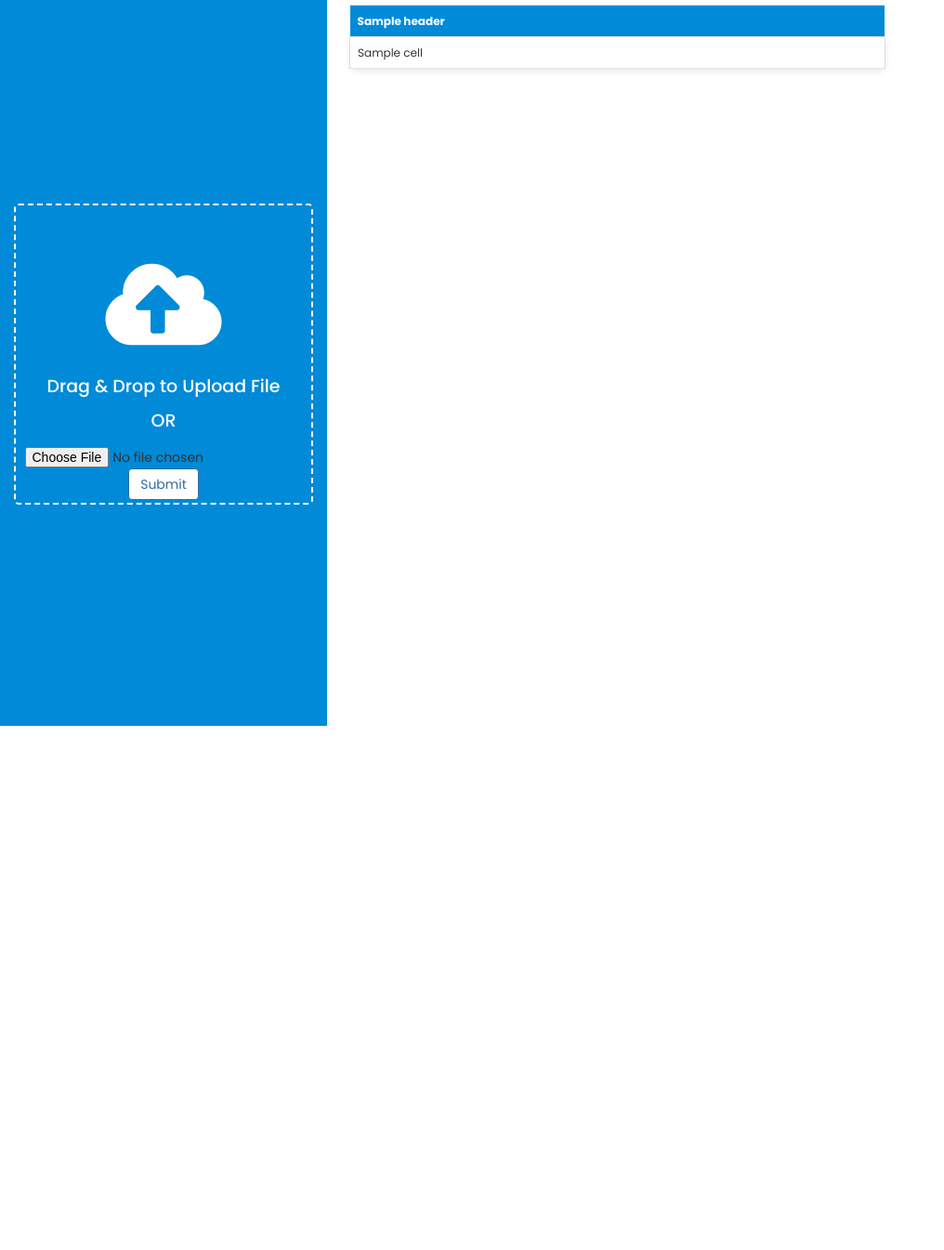
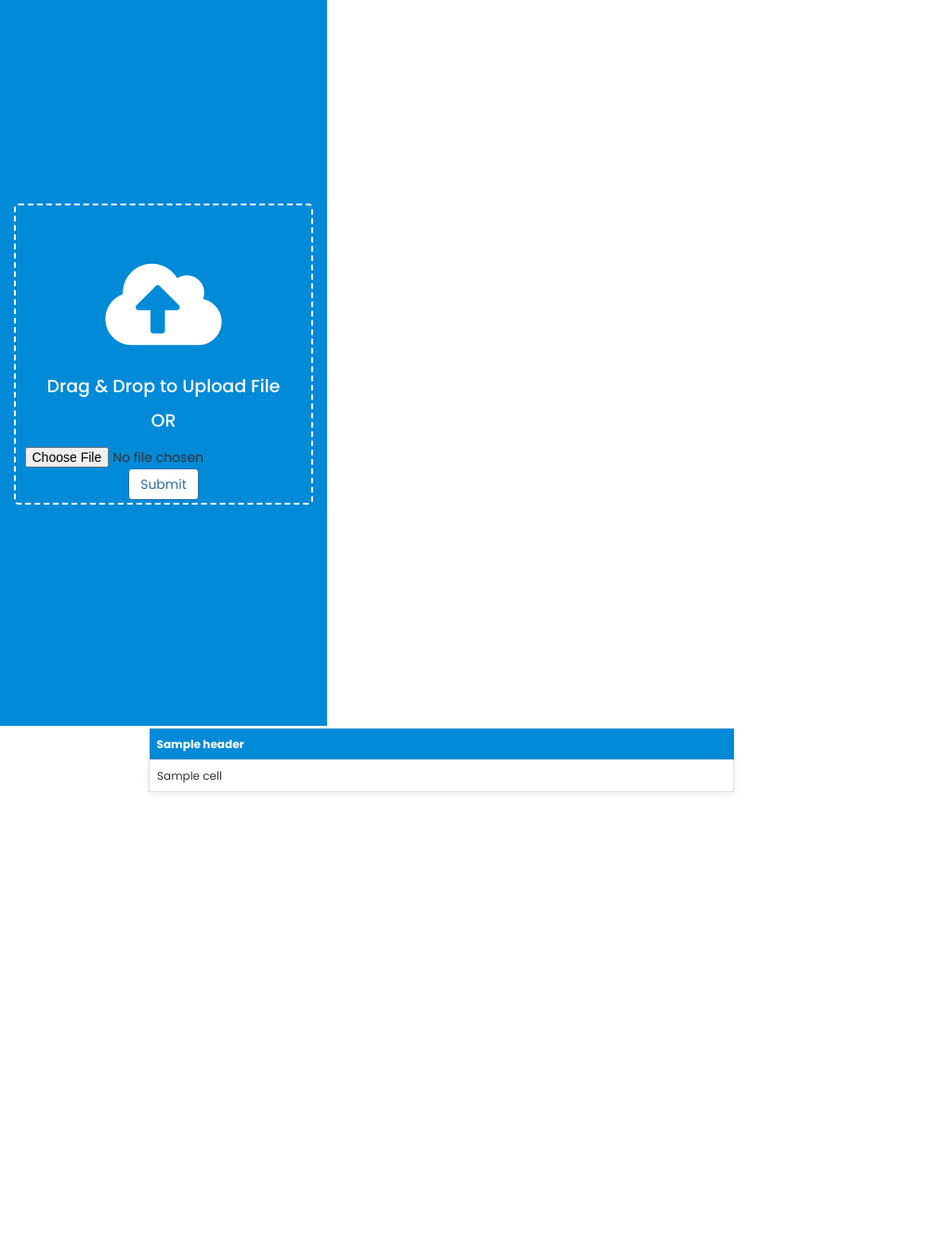
Before and after one commit to sairahul132/simpleFlask, a Flask app: template templates/index.html in a window 1280 px wide. Shown: the whole page at 93% size, without its empty margins (0-1016 px from the left). Before the commit the page ends 781 px from the top, so only its background shows below. Run offline with Flask 2, Linux system fonts and the light colour scheme; the template is opened without the code that fills it: most values are stand-ins (such as "Sample title", 1, 10 or a date in 2020); some libraries are stand-ins or nearby versions.

Commit message:
new changes with xls addition and scoll bar enhancements

```diff
--- a/app.py
+++ b/app.py
@@ -22,6 +22,8 @@ def data():
             data = pd.read_csv(file.filename)
         elif extension_data[1] == ".xlsx":
             data = pd.read_excel(file.filename)
+        elif extension_data[1] == ".xls":
+            data = pd.read_excel(file.filename)
         headings = data.columns.values
         for index, rows in data.iterrows():
             arr_dataset.append(rows.tolist())
--- a/static/style.css
+++ b/static/style.css
@@ -86,11 +86,21 @@ border-radius: 5px;
 }
 
 .myBox {
-margin: auto;
-border: 8px black;
-padding: 5px;
-font: 12px/15px sans-serif;
-width: 920px;
-height: 500px;
-overflow: scroll;
+    margin: auto;
+    border: 8px black;
+    padding: 2px;
+    font: 12px/15px sans-serif;
+    width: 994px;
+    height: 564px;
+    overflow: scroll;
 }
+
+.scrollbar-primary::-webkit-scrollbar {
+width: 7px;
+height:7px;
+background-color: #F5F5F5; }
+
+.scrollbar-primary::-webkit-scrollbar-thumb {
+border-radius: 10px;
+-webkit-box-shadow: inset 0 0 6px rgba(0, 0, 0, 0.1);
+background-color: #4285F4; }
--- a/templates/index.html
+++ b/templates/index.html
@@ -33,7 +33,7 @@
 </form>
 
 <!--    <script src="script.js"></script>-->
-<div class="myBox" >
+<div class="myBox scrollbar-primary" >
 <div class="col-md-8">
     <table class="table table-stripped">
         <tr class="header">
```
